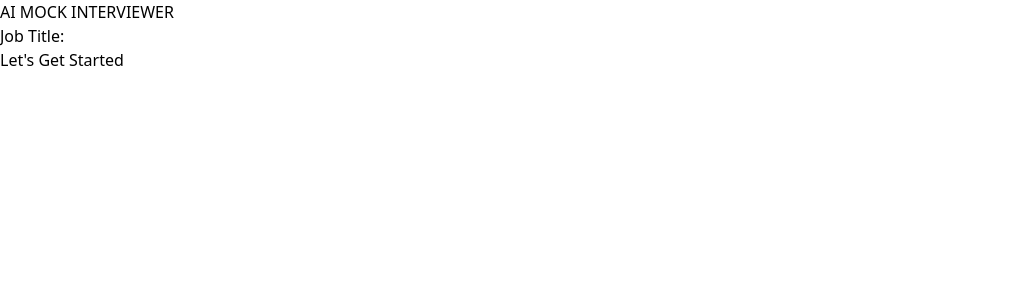
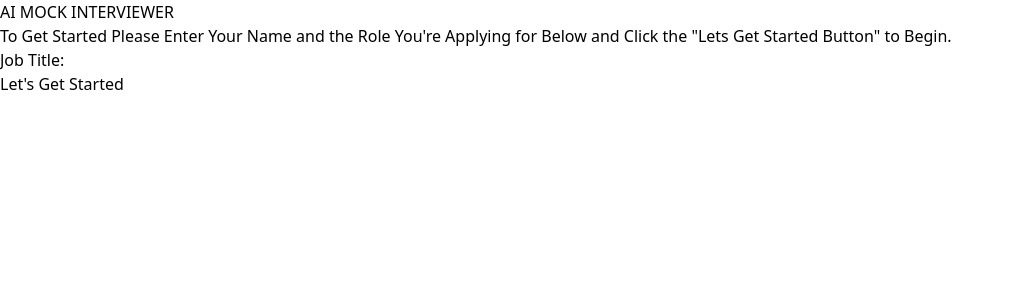
Before and after one commit to Safdari10/job-interview-app, a Next.js app: page / in a window 1280 px wide. Shown: the top 300 px of the page, without its empty margins (0-1013 px from the left). Built offline with nearby package versions, Linux system fonts and the light colour scheme.

Commit message:
new <p> tag to provide instructions.

```diff
--- a/src/app/page.tsx
+++ b/src/app/page.tsx
@@ -15,7 +15,6 @@ export default function HomePage() {
   const [conversation, setConversation] = useState<Conversation[]>([]);
   const [userInput, setUserInput] = useState("");
   const [started, setStarted] = useState(false);
-
 
   const startInterview = async () => {
     if (!started) {
@@ -35,19 +34,23 @@ export default function HomePage() {
     ]);
     setUserInput("");
     setTimeout(() => {
-         setConversation((prev) => [
-      ...prev,
-      userMessage,
-      { sender: "Interviewer", text: response },
-    ]);
+      setConversation((prev) => [
+        ...prev,
+        userMessage,
+        { sender: "Interviewer", text: response },
+      ]);
     }, 500);
-
-
   };
 
   return (
     <main className="flex flex-col gap-2 items-center justify-center min-h-screen">
-      <h1 className="text-4xl text-[#0f9ed5] font-medium mb-5">AI MOCK INTERVIEWER</h1>
+      <h1 className="text-4xl text-[#0f9ed5] font-medium mb-5">
+        AI MOCK INTERVIEWER
+      </h1>
+      <p className="text-md font-semibold mb-4">
+        To Get Started Please Enter Your Name and the Role You're Applying for
+        Below and Click the "Lets Get Started Button" to Begin.
+      </p>
       <JobTitleInput jobTitle={jobTitle} setJobTitle={setJobTitle} />
       <ConversationBox conversation={conversation} />
       <UserInputBox
```
